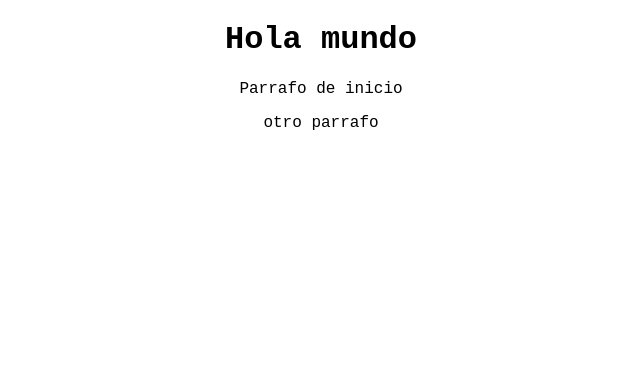
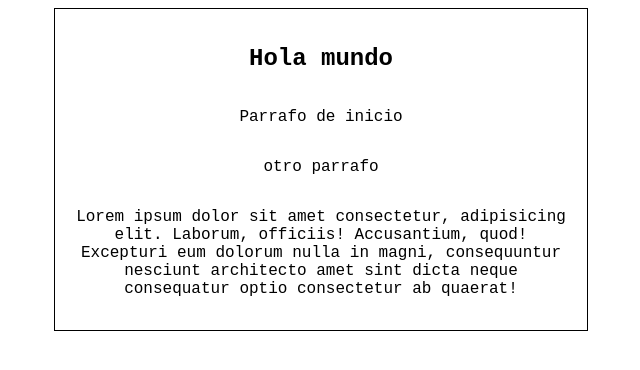
Before and after one commit to av952/prueba, a plain HTML site: page index.html in a window 1280 px wide. Shown: the whole page, without its empty margins (319-959 px from the left). Drawn offline with Linux system fonts and the light colour scheme.

Commit message:
agregamos estilos y texto

```diff
--- a/css/styles.css
+++ b/css/styles.css
@@ -2,3 +2,11 @@ body{
     text-align: center;
     font-family: 'Courier New', Courier, monospace;
 }
+
+.container{
+    display: grid;
+    margin: 0 auto;
+    width: 500px;
+    border: 1px solid black;
+    padding: 1rem;
+}
--- a/index.html
+++ b/index.html
@@ -9,10 +9,17 @@
 </head>
 <body>
 
-    <h1>Hola mundo</h1>
+    <section class="container">
+        <h1>Hola mundo</h1>
 
-    <p>Parrafo de inicio</p>
-    <p>otro parrafo</p>
+        <p>Parrafo de inicio</p>
+        <p>otro parrafo</p>
+
+        <p>Lorem ipsum dolor sit amet consectetur, adipisicing elit. Laborum, officiis! Accusantium, quod! Excepturi eum dolorum nulla in magni, consequuntur nesciunt architecto amet sint dicta neque consequatur optio consectetur ab quaerat!</p>
+
+
+    </section>
+
 
 
 
```
Also changed, not shown: 1 other file.
